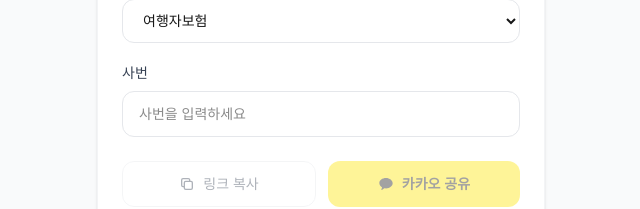
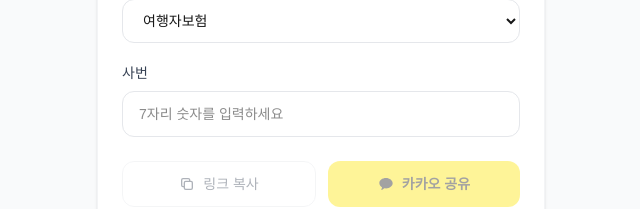
Before and after one commit to nvidiabigfan/emp-referral-link, a Next.js app: page / in a window 1280 px wide. Shown: the part 262-471 px from the top of the page, without its empty margins (319-959 px from the left). Built offline with nearby package versions, Linux system fonts and the light colour scheme.

Commit message:
feat: employee ID validation (7-digit numeric only)

```diff
--- a/app/page.tsx
+++ b/app/page.tsx
@@ -19,8 +19,11 @@ export default function Home() {
   const [copied, setCopied] = useState(false);
 
   const selectedProduct = PRODUCTS.find((p) => p.id === selectedProductId)!;
-  const generatedUrl = employeeId.trim()
-    ? buildReferralUrl(selectedProduct, employeeId.trim())
+  const idValue = employeeId.trim();
+  const idValid = /^\d{7}$/.test(idValue);
+  const idError = idValue.length > 0 && !idValid ? "사번이 올바르지 않습니다." : "";
+  const generatedUrl = idValid
+    ? buildReferralUrl(selectedProduct, idValue)
     : "";
 
   async function handleCopy() {
@@ -131,12 +134,19 @@ export default function Home() {
               </label>
               <input
                 type="text"
-                inputMode="text"
-                placeholder="사번을 입력하세요"
-                className="w-full rounded-xl border border-gray-200 px-4 py-3 text-sm focus:outline-none focus:ring-2 focus:ring-[#E8001D] focus:border-transparent"
+                inputMode="numeric"
+                placeholder="7자리 숫자를 입력하세요"
+                className={`w-full rounded-xl border px-4 py-3 text-sm focus:outline-none focus:ring-2 focus:border-transparent ${
+                  idError
+                    ? "border-red-400 focus:ring-red-400"
+                    : "border-gray-200 focus:ring-[#E8001D]"
+                }`}
                 value={employeeId}
                 onChange={(e) => setEmployeeId(e.target.value)}
               />
+              {idError && (
+                <p className="mt-1.5 text-xs text-red-500">{idError}</p>
+              )}
             </div>
 
             {/* 생성된 URL */}
```
